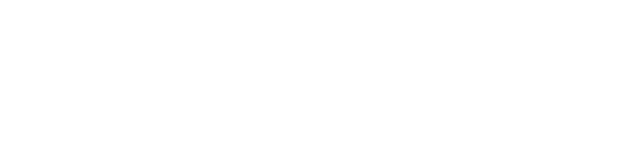
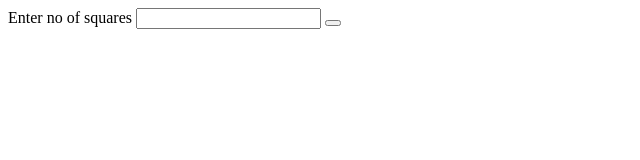
Before and after one commit to 1Garv23/odin-etch-a-sketch, a plain HTML site: page index.html in a window 1280 px wide. Shown: the whole page, without its empty margins (0-640 px from the left). Drawn offline with Linux system fonts and the light colour scheme.

Commit message:
added backbone html

```diff
--- a/index.html
+++ b/index.html
@@ -8,6 +8,13 @@
     <link rel="stylesheet" href="style.css">
 </head>
 <body>
+    <div class="header">
+        <span>Enter no of squares</span>
+        <input class="number-input" type="text">
+        <button class="size-input"></button>
+    </div>
+    <div class="sketch-board">
 
+    </div>
 </body>
 </html>
```
